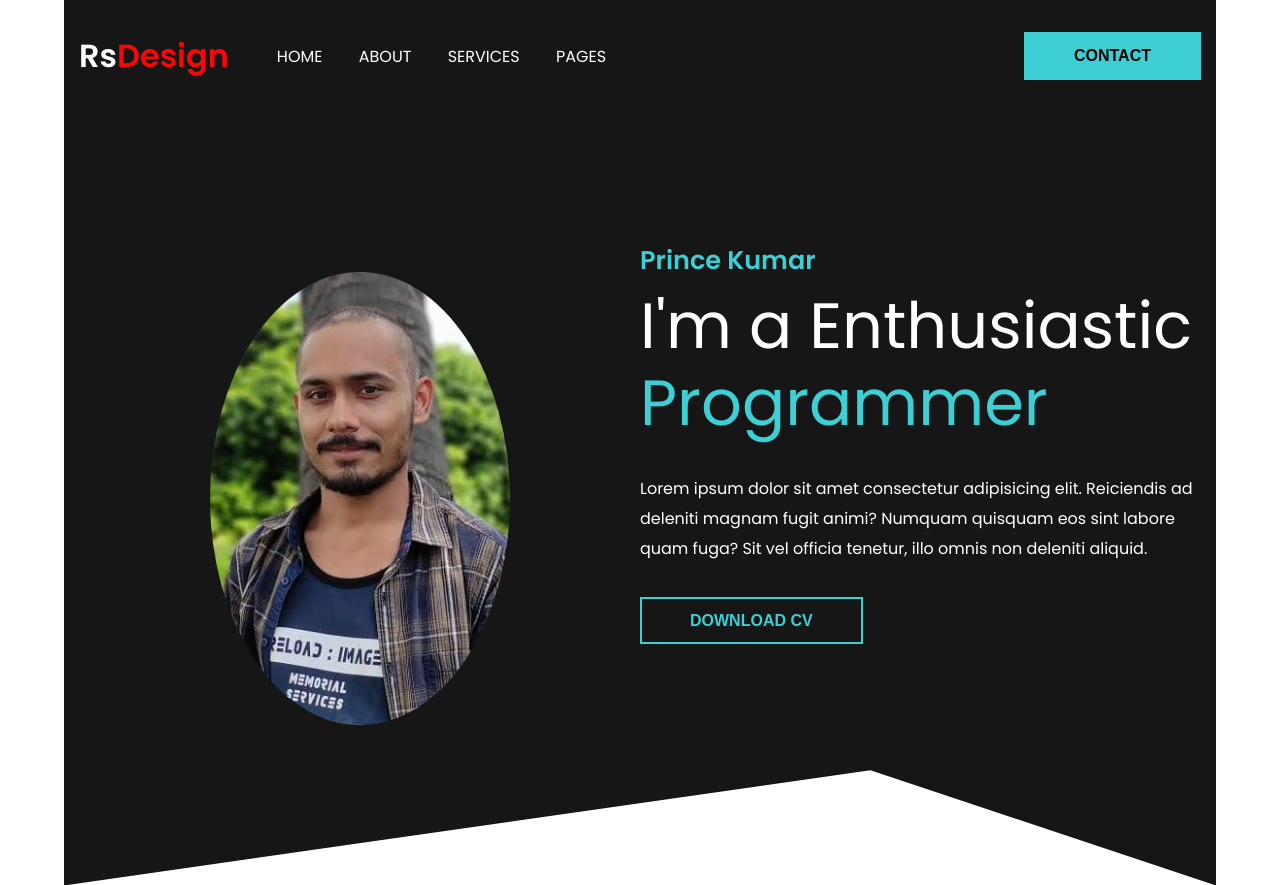
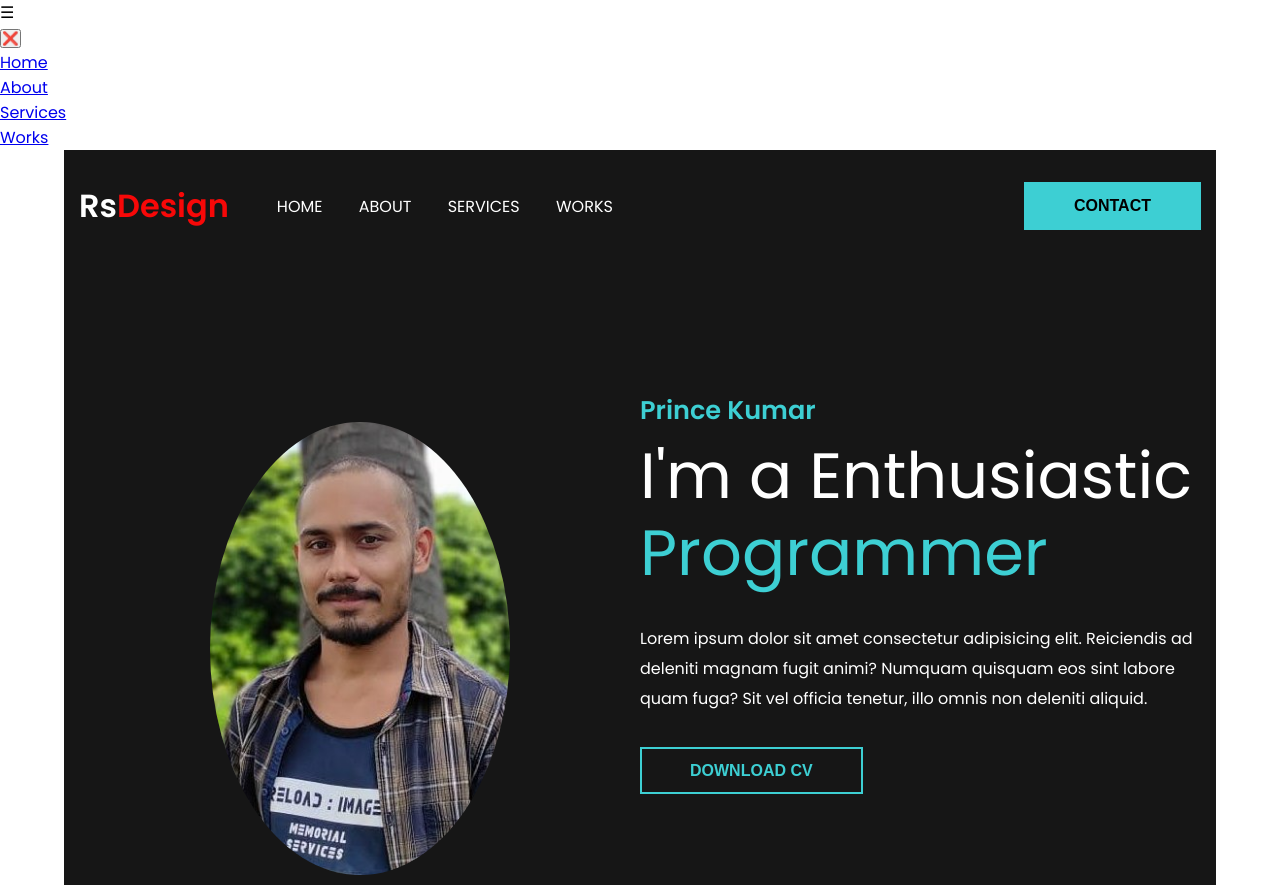
Before and after one commit to Singhdev65/Frontend-developement, a plain HTML site: page project2/index.html in a window 1280 px wide. Shown: the top 885 px of the page. Drawn offline with nearby package versions, Linux system fonts and the light colour scheme; a script that the page names is missing.

Commit message:
Add files via upload

```diff
--- a/project2/index.html
+++ b/project2/index.html
@@ -10,8 +10,20 @@
     <link rel="stylesheet" href="css/main.css">
 </head>
 <body>
+    <div class="site-main-wrapper">
+        <buton class="hamburger">☰</buton>
+
+        <div class="mobile-nav">
+            <button class="times">❌</button>
+            <ul>
+                <li><a href="#">Home</a></li>
+                <li><a href="#">About</a></li>
+                <li><a href="#">Services</a></li>
+                <li><a href="#">Works</a></li>
+            </ul>
+        </div>
         <header class="container">
-        <nav class="flex item-center justify-between">
+            <nav id="main-nav" class="flex item-center justify-between">
                 <div class="left flex item-center">
                     <div class="branding">
                         <h4>Rs<span class="logo">Design</span></h4>
@@ -20,7 +32,7 @@
                         <a href="#Home">Home</a>
                         <a href="#About">About</a>
                         <a href="#Services">Services</a>
-                    <a href="#Pages">Pages</a>
+                        <a href="#Work">Works</a>
                     </div>
                 </div>
                 <div class="right">
@@ -43,7 +55,7 @@
             </div>
         </header>
 
-    <section class="about">
+        <section id="About" class="about">
             <div class="container flex item-center">
                 <div class="flex-1 flex justify-center">
                     <img  class="about-me-img" src="images/showcase.jpg" alt="">
@@ -63,7 +75,7 @@
             </div>
         </section>
 
-    <section class="services">
+        <section id="Services" class="services">
             <div class="container">
                 <h1 class="section-heading"><span>Our</span> Services</h1>
                 <p>We provide high standard clean website for your Business Solutions.</p>
@@ -145,7 +157,7 @@
             </div>
         </section>
 
-    <section class="work">
+        <section id="Work" class="work">
             <div class="container">
                 <h1 class="section-heading"><span>Our</span> Works</h1>
                 <p>we provide high standard clean website for your business solutions</p>
@@ -245,6 +257,7 @@
                 copyright 2020 &copy; Prince
             </div>
         </footer>
+    </div>
     <script type="text/javascript" src="//code.jquery.com/jquery-1.11.0.min.js"></script>
     <script type="text/javascript" src="//code.jquery.com/jquery-migrate-1.2.1.min.js"></script>
     <script type="text/javascript" src="//cdn.jsdelivr.net/npm/slick-carousel@1.8.1/slick/slick.min.js"></script>
```
Lines whose indentation alone changed are shown as unchanged.
